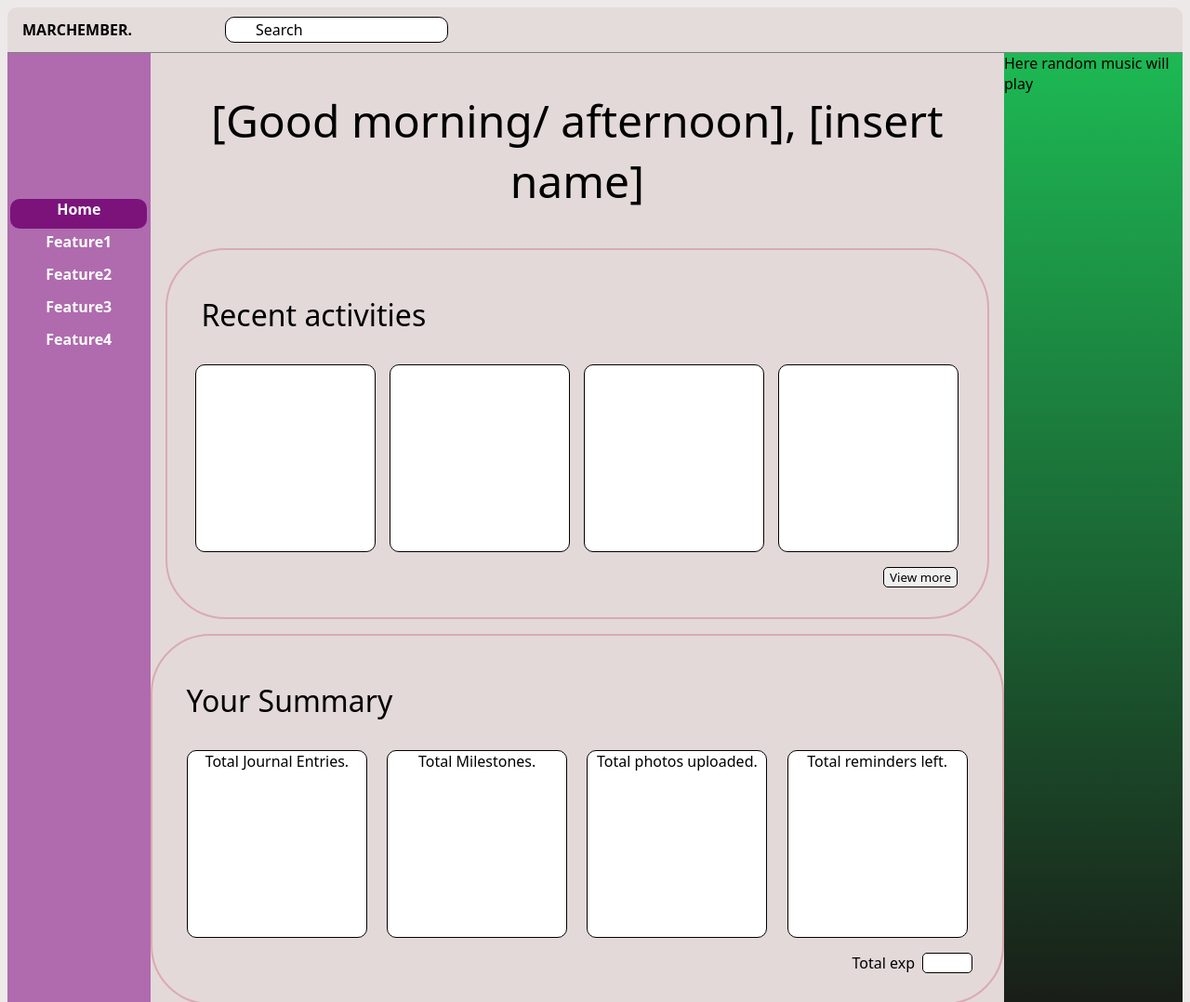
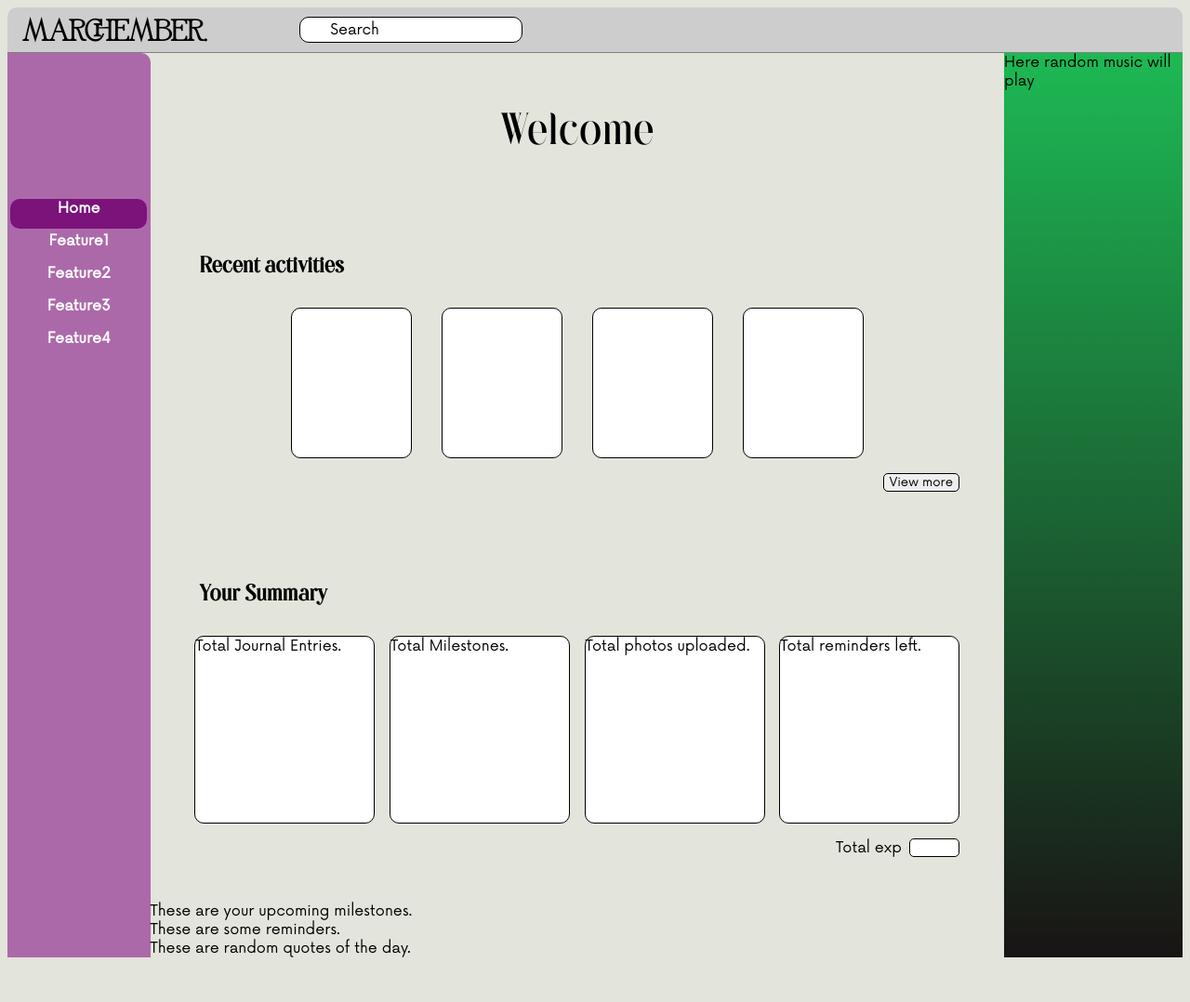
Before and after one commit to redpillow08/project-marchember, a plain HTML site: page index.html in a window 1280 px wide. Shown: the top 1078 px of the page at 93% size. After the commit the page ends 1038 px from the top, so only its background shows below. Drawn offline with Linux system fonts and the light colour scheme.

Commit message:
Updated fonts

```diff
--- a/index.html
+++ b/index.html
@@ -29,7 +29,7 @@
 
         <section id="main-page">
 
-            <h1 id="welcome"><a>[Good morning/ afternoon], [insert name] </a></h1> <!-- add href-->
+            <h1 id="welcome"><a>Welcome</a></h1> <!-- add href-->
 
 
             <section id="recent-activities">
--- a/style.css
+++ b/style.css
@@ -1,9 +1,33 @@
 *{
-    font-family:system-ui, -apple-system, BlinkMacSystemFont, 'Segoe UI', Roboto, Oxygen, Ubuntu, Cantarell, 'Open Sans', 'Helvetica Neue', sans-serif ;
+  font-family: "NowAlt-Regular", sans-serif;
+}
+
+
+
+
+@font-face {
+  font-family: 'Cresinta-Regular';
+  src: url('fonts/Cresinta-Regular.otf') format('opentype');
+  font-weight: normal;
+  font-style: normal;
+}
+@font-face {
+  font-family: 'NowAlt-Regular';
+  src: url('fonts/NowAlt-Regular.otf') format('opentype');
+  font-weight: normal;
+  font-style: normal;
+}
+
+
+@font-face {
+  font-family: 'Raintop-Regular';
+  src: url('fonts/Raintop-Regular.otf') format('opentype');
+  font-weight: normal;
+  font-style: normal;
 }
 
 body{
-    background-color: rgba(209, 194, 194, 0.354);
+    background-color: #E3E4DB;
 }
 
 header{
@@ -12,7 +36,7 @@ header{
     gap: 100px;
     align-items: center;
     height: 3rem;
-    background-color: rgba(209, 194, 194, 0.354);
+    background-color: #CDCDCD;
     padding-left: 1rem;
     font-weight: bold;
     border-bottom: 0.5px solid gray;
@@ -27,6 +51,8 @@ header{
 #logo a{
     text-decoration: none;
     color: black;
+    font-family: 'Cresinta-Regular', sans-serif;
+    font-size: 2rem;
 }
 .search-button{
     border-radius: 10px;
@@ -53,6 +79,7 @@ header{
     flex-direction: column;
     text-align: center;
     justify-content: flex-start;
+    border-top-right-radius: 10px;
 }
 #list{
     margin-top: 100%;
@@ -80,7 +107,7 @@ header{
 
 
 #main-page{
-    background-color: rgba(219, 204, 204, 0.527);
+    background-color: #E3E4DB;
     padding: 0%;
 }
 
@@ -92,37 +119,39 @@ header{
 
 #welcome a{
     cursor: pointer;
+    font-family: 'Raintop-Regular', sans-serif;
 }
 
 #recent-activities{
-    border: 2px solid hsl(350, 39%, 76%);
     padding: 1rem;
     border-radius: 4rem;
     margin: 1rem;
 }
 
 #recent-activities-head{
-    font-size: 2rem;
+    font-size: 1.5rem;
     text-align: left;
     margin-left: 1.3rem;
-    font-weight: lighter;
 }
 
 #recent-activities-head a{
     cursor: pointer;
+    font-family: 'Raintop-Regular', sans-serif;
+
 }
 
 .activities{
     display: flex;
-    justify-content:space-evenly;
+    justify-content: center;
+    gap: 2rem;
     align-items: center;
 
 }
 .activity{
     cursor: pointer;
     border-radius: 10px;
-    height: 25vh;
-    width: 15vw;
+    height: 20vh;
+    width: 10vw;
     background-color: white;
     border: 1px solid black;
 }
@@ -148,22 +177,22 @@ header{
 
 
 #stats{
-    border: 2px solid hsl(350, 39%, 76%);
     padding: 1rem;
     border-radius: 4rem;
-    text-align: center;
+    margin: 1rem;
 
 }
 
 #summary{
-    font-size: 2rem;
+    font-size: 1.5rem;
     text-align: left;
     margin-left: 1.3rem;
-    font-weight: lighter;
+    font-family: 'Raintop-Regular', sans-serif;
 }
 
 #summary a{
     cursor: pointer;
+
 }
 
 #stats-container{
```
Also changed, not shown: fonts/Cresinta-Regular.otf (added), fonts/NowAlt-Regular.otf (added), fonts/Raintop-Regular.otf (added).
